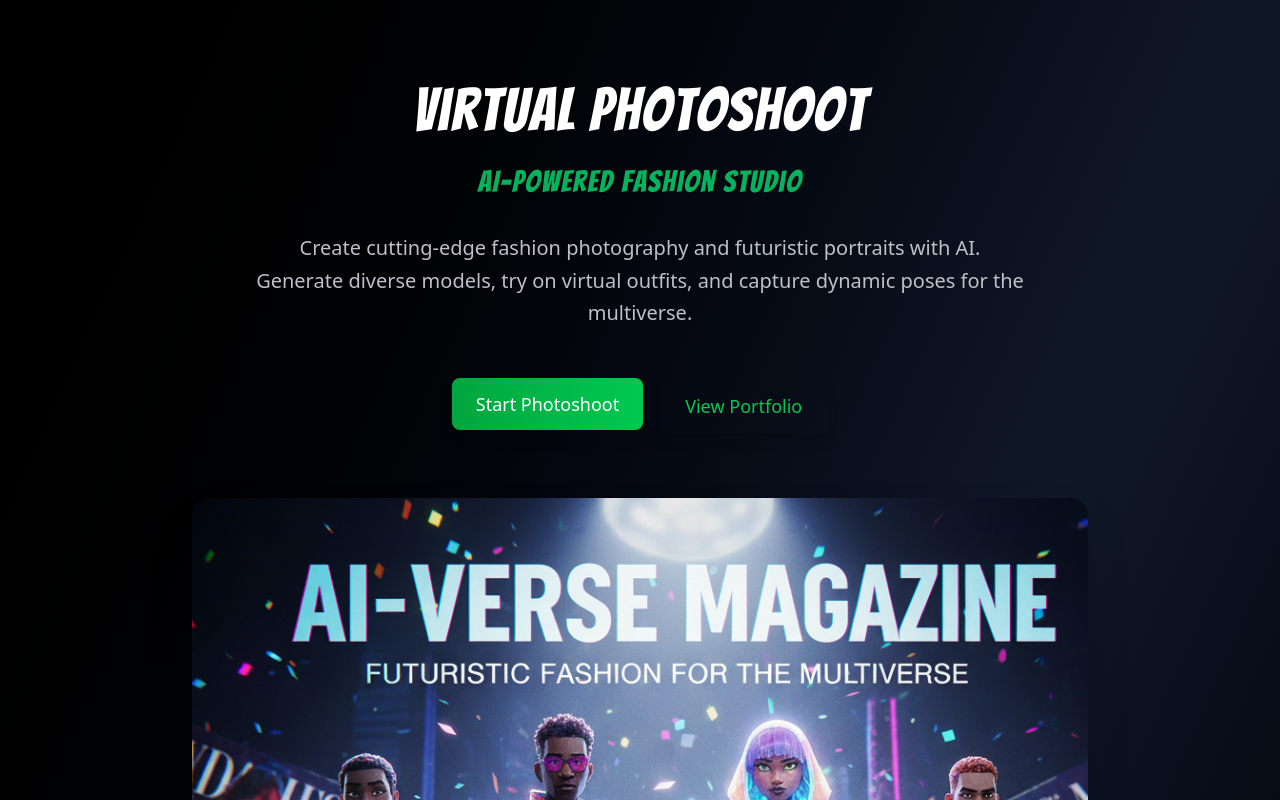
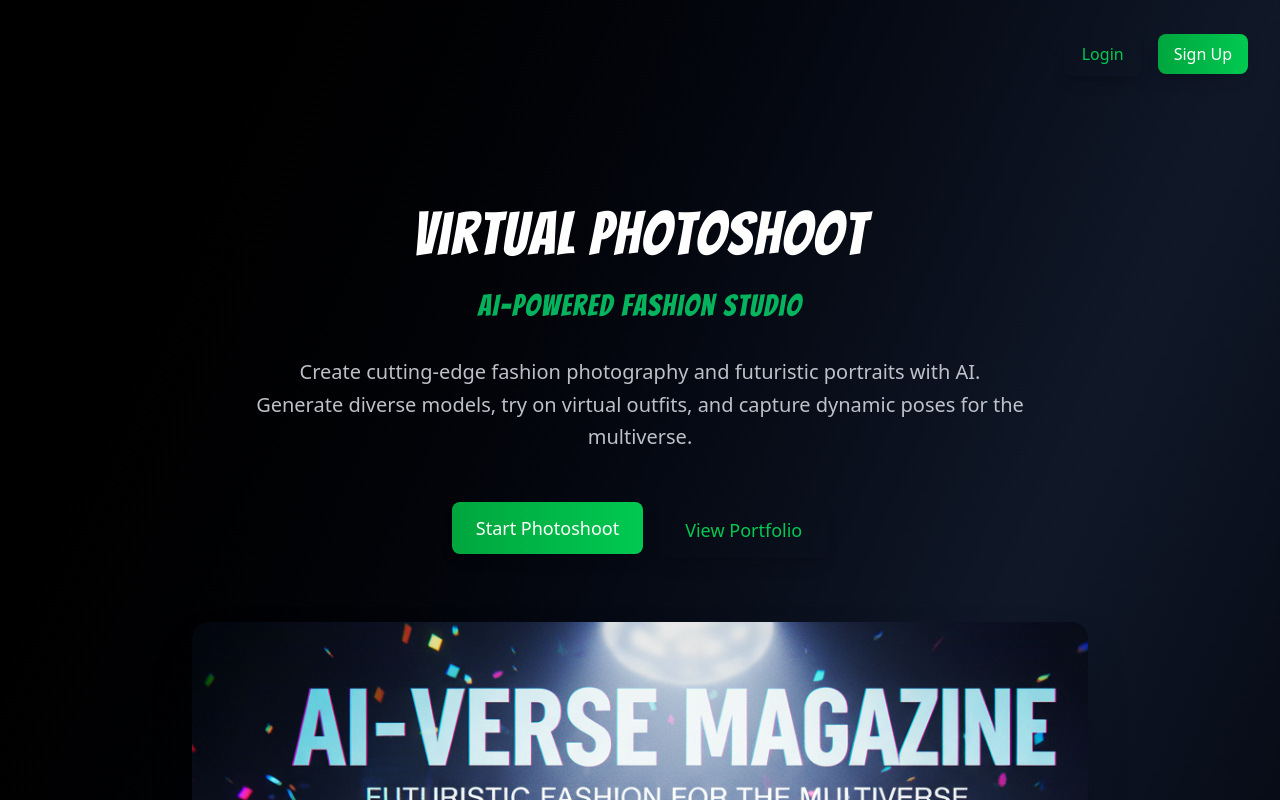
Before and after one commit to techwarq/VPS-FE, a Next.js app: page / in a window 1280 px wide. Shown: the top 800 px of the page. Built offline with nearby package versions, Linux system fonts and the light colour scheme; no server answers.

Commit message:
added new stuff

```diff
--- a/src/app/globals.css
+++ b/src/app/globals.css
@@ -28,22 +28,16 @@ body {
   font-family: var(--font-sans), Arial, Helvetica, sans-serif;
 }
 
-/* Custom scrollbar */
-::-webkit-scrollbar {
-  width: 8px;
+/* Hide all scrollbars globally while keeping scroll functionality */
+* {
+  -ms-overflow-style: none;  /* Internet Explorer 10+ */
+  scrollbar-width: none;  /* Firefox */
 }
 
-::-webkit-scrollbar-track {
-  background: var(--secondary);
-}
-
-::-webkit-scrollbar-thumb {
-  background: var(--accent);
-  border-radius: 4px;
-}
-
-::-webkit-scrollbar-thumb:hover {
-  background: var(--foreground);
+*::-webkit-scrollbar {
+  display: none;  /* Safari and Chrome */
+  width: 0;
+  height: 0;
 }
 
 /* Glow effects */
--- a/src/app/page.tsx
+++ b/src/app/page.tsx
@@ -18,6 +18,22 @@ export default function Home() {
         backgroundImage: `radial-gradient(circle at 1px 1px, rgba(34, 197, 94, 0.1) 1px, transparent 0)`,
         backgroundSize: '40px 40px'
       }}></div>
+
+      {/* Header with Login/Signup */}
+      <div className="relative z-10 max-w-7xl mx-auto px-4 sm:px-6 lg:px-8 pt-8 pb-4">
+        <div className="flex justify-end items-center gap-4 mb-8">
+          <Link href="/signin">
+            <Button variant="outline" size="md" className="border-green-500/40 text-green-400 hover:bg-green-500/10 transition-all duration-300">
+              Login
+            </Button>
+          </Link>
+          <Link href="/signup">
+            <Button variant="primary" size="md" className="bg-green-600/90 hover:bg-green-500/90 text-white border-0 shadow-lg transition-all duration-300">
+              Sign Up
+            </Button>
+          </Link>
+        </div>
+      </div>
 
       <div className="relative z-10 max-w-7xl mx-auto px-4 sm:px-6 lg:px-8 py-20">
         {/* Hero Section */}
--- a/src/components/chatui/chatui.tsx
+++ b/src/components/chatui/chatui.tsx
@@ -41,27 +41,7 @@ export default function ChatUI() {
     }
   }, [generatedModels]);
 
-  // Update uploadedImages when models are generated
-  useEffect(() => {
-    if (generatedModels.length > 0) {
-      // Convert generated models to uploadedImages format
-      // Show the first angle image of each model
-      const modelImages = generatedModels.map((model, modelIndex) => {
-        // Get the first available angle image
-        const firstAngle = model.angles.find(angle => angle.url) || model.angles[0];
-        return {
-          id: model.modelIndex || modelIndex + 1,
-          url: firstAngle?.url || '',
-          name: `Model ${modelIndex + 1} - ${firstAngle?.angle || 'Front'}`,
-          modelIndex: modelIndex // Store the model index for selection
-        };
-      }).filter(img => img.url); // Filter out any without URLs
-
-      setUploadedImages(modelImages);
-      // Reset selected model to first one when new models are generated
-      setSelectedModelIndex(0);
-    }
-  }, [generatedModels]);
+  // Note: uploadedImages should only contain manually uploaded images, not generated models
 
   // Handle model selection from uploaded grid
   const handleModelSelect = (imageId: number) => {
--- a/src/components/chatui/components/chatbox.tsx
+++ b/src/components/chatui/components/chatbox.tsx
@@ -1,6 +1,6 @@
 import React, { useState, useEffect, useRef } from 'react';
 import { motion } from 'framer-motion';
-import { Plus, Mic, Sparkles, ArrowRight, Upload, Image as ImageIcon } from 'lucide-react';
+import { Plus, Mic, ArrowRight } from 'lucide-react';
 import Uploader from './uploader';
 import UploadedGrid from './uploaded-grid';
 
@@ -419,11 +419,11 @@ const AnimatedChatUI = ({
                 initial={{ opacity: 0, y: 20 }}
                 animate={{ opacity: 1, y: 0 }}
                 transition={{ delay: 0.4, duration: 0.5 }}
-                className="w-full"
+                className="w-full flex justify-center"
               >
                 {/* Large Input Box - Bolt V2 Style */}
                 <motion.div
-                  className="relative bg-gray-900/80 backdrop-blur-2xl shadow-2xl border border-emerald-500/30 rounded-2xl p-6"
+                  className="relative bg-gray-900/80 backdrop-blur-2xl shadow-2xl border border-emerald-500/30 rounded-2xl p-6 w-full max-w-3xl"
                   whileHover={{ borderColor: 'rgba(16, 185, 129, 0.5)' }}
                   transition={{ duration: 0.3 }}
                 >
@@ -467,18 +467,6 @@ const AnimatedChatUI = ({
                       autoFocus
                     />
 
-                    {/* Action Buttons */}
-                    <div className="flex items-center gap-3">
-                      {/* Plan/AI Suggestion */}
-                      <motion.button
-                        whileHover={{ scale: 1.05 }}
-                        whileTap={{ scale: 0.95 }}
-                        className="flex items-center gap-2 px-4 py-2 rounded-lg bg-gray-800/50 hover:bg-gray-800/70 border border-gray-700/50 text-gray-300 text-sm transition-all"
-                      >
-                        <Sparkles className="w-4 h-4 text-emerald-400" />
-                        <span>Plan</span>
-                      </motion.button>
-
                     {/* Submit Button */}
                     <motion.button
                       onClick={handleSubmission}
@@ -503,37 +491,6 @@ const AnimatedChatUI = ({
                           <ArrowRight className="w-4 h-4" />
                         </>
                       )}
-                      </motion.button>
-                    </div>
-                  </div>
-                </motion.div>
-
-                {/* Import Options */}
-                <motion.div
-                  initial={{ opacity: 0 }}
-                  animate={{ opacity: 1 }}
-                  transition={{ delay: 0.6, duration: 0.5 }}
-                  className="mt-8 text-center"
-                >
-                  <p className="text-gray-500 text-sm mb-4">or start with</p>
-                  <div className="flex items-center justify-center gap-4">
-                    <motion.button
-                      whileHover={{ scale: 1.05, y: -2 }}
-                      whileTap={{ scale: 0.95 }}
-                      onClick={() => setShowUploader(true)}
-                      className="flex items-center gap-2 px-6 py-3 rounded-full bg-gray-800/50 hover:bg-gray-800/70 border border-gray-700/50 text-gray-300 transition-all"
-                    >
-                      <Upload className="w-4 h-4 text-emerald-400" />
-                      <span>Upload Images</span>
-                    </motion.button>
-                    <motion.button
-                      whileHover={{ scale: 1.05, y: -2 }}
-                      whileTap={{ scale: 0.95 }}
-                      onClick={() => onShowAvatarPopup && onShowAvatarPopup()}
-                      className="flex items-center gap-2 px-6 py-3 rounded-full bg-gray-800/50 hover:bg-gray-800/70 border border-gray-700/50 text-gray-300 transition-all"
-                    >
-                      <ImageIcon className="w-4 h-4 text-emerald-400" />
-                      <span>Create Avatar</span>
                     </motion.button>
                   </div>
                 </motion.div>
--- a/src/components/chatui/components/right-layout.tsx
+++ b/src/components/chatui/components/right-layout.tsx
@@ -78,7 +78,7 @@ export default function ModelPreview({
 
   return (
     <motion.div
-      className={`rounded-2xl border border-emerald-700 flex flex-col bg-black relative overflow-hidden ${
+      className={`rounded-2xl border border-foreground/20 flex flex-col bg-black relative overflow-hidden transition ${
         isMinimized
           ? 'fixed top-4 right-4 w-80 h-20 z-50'
           : 'h-full'
@@ -136,7 +136,7 @@ export default function ModelPreview({
                   <motion.div
                     animate={{ rotate: 360 }}
                     transition={{ duration: 2, repeat: Infinity, ease: "linear" }}
-                    className="w-16 h-16 border-4 border-emerald-400 border-t-transparent rounded-full mx-auto mb-4"
+                    className="w-16 h-16 border-4 border-foreground/60 border-t-transparent rounded-full mx-auto mb-4"
                   />
                   <p className="text-emerald-400 text-lg font-semibold">
                     {isTryonMode ? 'Generating try-on results...' : 'Generating your avatars...'}
@@ -156,7 +156,7 @@ export default function ModelPreview({
                       setCurrentIndex={setSelectedAngleIndex}
                     />
                   ) : (
-                    <div className='relative rounded-xl overflow-hidden border border-emerald-700/40 bg-gradient-to-br from-emerald-950/30 to-black/50 h-full flex items-center justify-center'>
+                    <div className='relative rounded-xl overflow-hidden border border-foreground/20 bg-gradient-to-br from-emerald-950/30 to-black/50 h-full flex items-center justify-center transition'>
                       <div className='text-center text-white/60'>
                         <p className='text-lg font-semibold'>No images available</p>
                         <p className='text-sm mt-2'>
--- a/src/components/chatui/components/uploaded-grid.tsx
+++ b/src/components/chatui/components/uploaded-grid.tsx
@@ -29,7 +29,8 @@ export default function UploadedGrid({
 }: UploadedGridProps) {
   const [selectedImageId, setSelectedImageId] = useState<number | null>(null);
 
-  if (!isOpen) return null;
+  // Only show if there are actually uploaded images
+  if (!isOpen || uploadedImages.length === 0) return null;
 
   return (
     <motion.div
```
Lines whose indentation alone changed are shown as unchanged.
